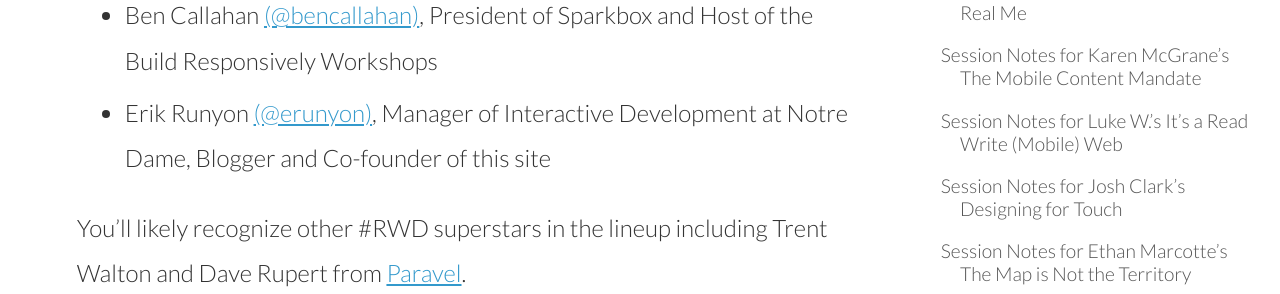
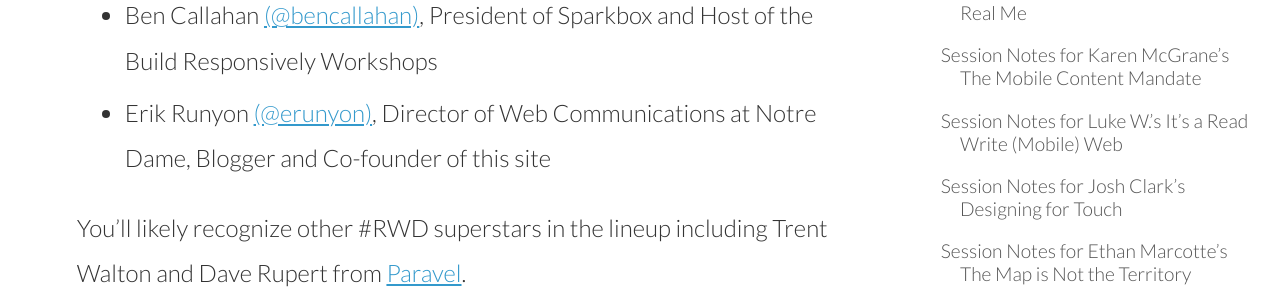
Before and after one commit to thedougco/responsive.ly, a Jekyll site: the page built from _posts/2013-04-15-RWD_summit.md, in a window 1280 px wide. Shown: the part 922-1216 px from the top of the page. Built offline with Jekyll 4.4.1, drawn with Linux system fonts in a browser that asks for light colours; nearby versions of some CDN libraries; Markdown is read by kramdown in place of the engine named in the settings; comment, search, counter and statistics services are not loaded.

Commit message:
update my title on the RWD Summit post

```diff
--- a/_posts/2013-04-15-RWD_summit.md
+++ b/_posts/2013-04-15-RWD_summit.md
@@ -16,7 +16,7 @@
 - Dan Mall [(@danmall)](https://twitter.com/danielmall), Founder and Designer at SuperFriendly
 - Sara Wachter-Boettcher [(@sara_ann_marie)](https://twitter.com/sara_ann_marie), Author, Content Strategist and Editor at A List Apart
 - Ben Callahan [(@bencallahan)](https://twitter.com/bencallahan), President of Sparkbox and Host of the Build Responsively Workshops
-- Erik Runyon [(@erunyon)](https://twitter.com/erunyon), Manager of Interactive Development at Notre Dame, Blogger and Co-founder of this site
+- Erik Runyon [(@erunyon)](https://twitter.com/erunyon), Director of Web Communications at Notre Dame, Blogger and Co-founder of this site
 
 You’ll likely recognize other #RWD superstars in the lineup including Trent Walton and Dave Rupert from [Paravel](http://paravelinc.com/).
 
```
